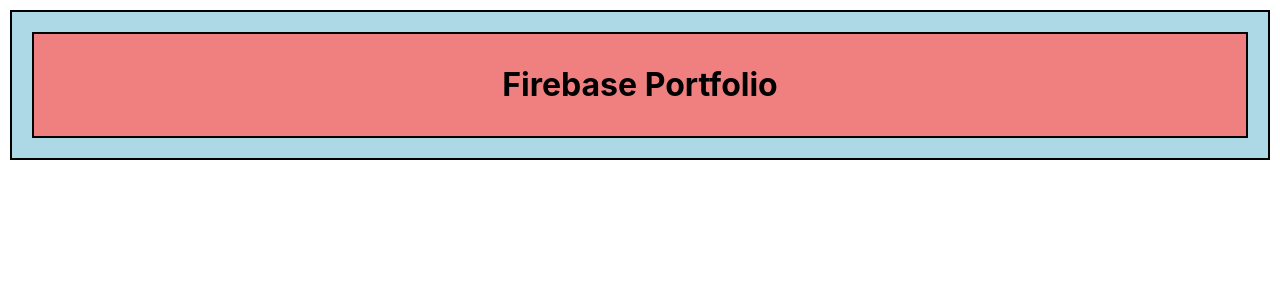
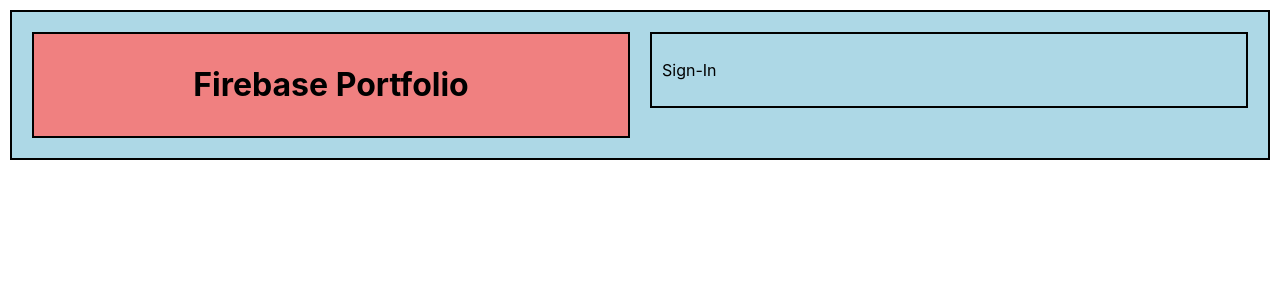
Before and after one commit to louiesch/fire-port, a React (Create React App) app: page / in a window 1280 px wide. Shown: the top 300 px of the page. Built offline with nearby package versions, Linux system fonts and the light colour scheme.

Commit message:
add signin component and styling
Co-authored-by: Ash Porter <porter.ashley13@gmail.com>

```diff
--- a/src/components/App.js
+++ b/src/components/App.js
@@ -1,11 +1,19 @@
 import React from 'react'
 import Header from './Header'
+import SignIn from "./SignIn"
 
 function App() {
   return (
     <>
       <div className="app">
-        <Header />
+        <div className="row">
+          <div className="column">
+            <Header />
+          </div>
+          <div className="column">
+            <SignIn />
+          </div>
+        </div>
       </div>
     </>
   );
--- /dev/null
+++ b/src/components/SignIn.js
@@ -0,0 +1,13 @@
+import React from 'react'
+
+function SignIn() {
+  return (
+    <>
+      <div className='signIn component'>
+        <p>Sign-In</p>
+      </div>
+    </>
+  )
+}
+
+export default SignIn;
--- a/src/index.css
+++ b/src/index.css
@@ -26,3 +26,17 @@
   background-color: lightcoral;
   text-align: center;
 }
+
+.row {
+  display: flex;
+  flex-direction: row;
+  flex-wrap: wrap;
+  width: 100%;
+}
+
+.column {
+  display: flex;
+  flex-direction: column;
+  flex-basis: 100%;
+  flex: 1;
+}
```
